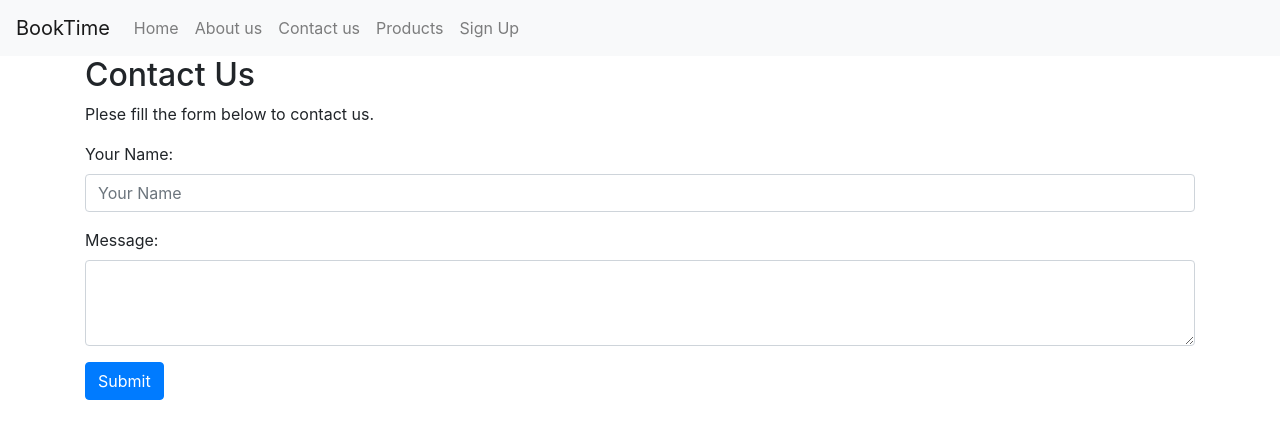
After one commit to antocaroca/clase-4, a Django app: page /contact-us in a window 1280 px wide. The commit adds this page. Shown: the top 439 px of the page. Run offline with Django 3.2, Linux system fonts and the light colour scheme; some libraries are stand-ins or nearby versions.

Commit message:
ultima clase

```diff
--- a/booktime/urls.py
+++ b/fonasa_project/urls.py
@@ -1,4 +1,4 @@
-"""booktime URL Configuration
+"""fonasa_project URL Configuration
 
 The `urlpatterns` list routes URLs to views. For more information please see:
     https://docs.djangoproject.com/en/2.2/topics/http/urls/
--- a/booktime/wsgi.py
+++ b/fonasa_project/wsgi.py
@@ -1,5 +1,5 @@
 """
-WSGI config for booktime project.
+WSGI config for fonasa_project project.
 
 It exposes the WSGI callable as a module-level variable named ``application``.
 
@@ -11,6 +11,6 @@ import os
 
 from django.core.wsgi import get_wsgi_application
 
-os.environ.setdefault('DJANGO_SETTINGS_MODULE', 'booktime.settings')
+os.environ.setdefault('DJANGO_SETTINGS_MODULE', 'fonasa_project.settings')
 
 application = get_wsgi_application()
--- /dev/null
+++ b/main/forms.py
@@ -0,0 +1,42 @@
+from django import forms
+from django.core.mail import send_mail
+from django.contrib.auth.forms import (UserCreationForm as DjangoUserCreationform)
+from django.contrib.auth.models import User
+from django.contrib.auth.forms import UsernameField
+
+class ContactForm(forms.Form):
+    name = forms.CharField(label='Your Name', max_length=100)
+    message = forms.CharField(max_length=600, widget=forms.Textarea)
+
+    def send_mail(self):
+        message = "From:{0}\n{1}".format(
+            self.cleaned_data["name"],
+            self.cleaned_data["message"],
+        )
+
+        send_mail(
+            "Site message",
+            message,
+            "site@mybooktime.cl",
+            ["customer@mybooktime.cl"],
+            fail_silently=False
+        )
+
+class UserCreationForm(DjangoUserCreationform):
+    """
+    Formulario de creación de usuario
+    """
+    class meta(DjangoUserCreationform.Meta):
+        model = User
+        fields = ("email",)
+        field_classes = {"email":UsernameField}
+
+    def send_mail(self):
+        message = "Welcome {}".format(self.cleaned_data["email"])
+        send_mail(
+            "Welcome to BookTime",
+            message,
+            "site@mybooktime.cl",
+            [self.cleaned_data["email"]],
+            fail_silently=True
+        )
--- a/main/templates/base.html
+++ b/main/templates/base.html
@@ -6,7 +6,8 @@
     <meta name="viewport" content="width=device-width, initial-scale=1.0">
     <meta http-equiv="X-UA-Compatible" content="ie=edge">
     <!--Boostrap CSS-->
-    <link rel="stylesheet" href="{% static 'css/bootstrap.min.css' %}">
+    <link rel="stylesheet" href="https://stackpath.bootstrapcdn.com/bootstrap/4.3.1/css/bootstrap.min.css" integrity="sha384-ggOyR0iXCbMQv3Xipma34MD+dH/1fQ784/j6cY/iJTQUOhcWr7x9JvoRxT2MZw1T" crossorigin="anonymous">
+
     <title>BookTime</title>
 </head>
 <body>
@@ -23,17 +24,27 @@
                 <li class="nav-item">
                     <a class="nav-link" href="/about-us/">About us</a>
                 </li>
+                <li class="nav-item">
+                    <a class="nav-link" href="{% url 'contact-us' %}">Contact us</a>
+                </li>
+                <li class="nav-item">
+                    <a class="nav-link" href="{% url 'products' %}">Products</a>
+                </li>
+                <li class="nav-item">
+                    <a class="nav-link" href="{% url 'signup' %}">Sign Up</a>
+                </li>
             </ul>
         </div>
     </nav>
-
+<div class="container">
     {% block content %}
 
     {% endblock content %}
+</div>
+<script src="https://code.jquery.com/jquery-3.3.1.slim.min.js" integrity="sha384-q8i/X+965DzO0rT7abK41JStQIAqVgRVzpbzo5smXKp4YfRvH+8abtTE1Pi6jizo" crossorigin="anonymous"></script>
+<script src="https://cdnjs.cloudflare.com/ajax/libs/popper.js/1.14.7/umd/popper.min.js" integrity="sha384-UO2eT0CpHqdSJQ6hJty5KVphtPhzWj9WO1clHTMGa3JDZwrnQq4sF86dIHNDz0W1" crossorigin="anonymous"></script>
+<script src="https://stackpath.bootstrapcdn.com/bootstrap/4.3.1/js/bootstrap.min.js" integrity="sha384-JjSmVgyd0p3pXB1rRibZUAYoIIy6OrQ6VrjIEaFf/nJGzIxFDsf4x0xIM+B07jRM" crossorigin="anonymous"></script>
+    <!--Script Boostrap-->
 
-    <!--Script Boostrap-->
-    <script src="{% static 'js/jquery-3.4.1.min.js' %}"></script>
-    <script src="{% static 'js/popper.min.js' %}"></script>
-    <script src="{% static 'js/bootstrap.min.js' %}"></script>
 </body>
 </html>
--- /dev/null
+++ b/main/templates/contact_form.html
@@ -0,0 +1,39 @@
+{% extends "base.html" %}
+
+{% block content %}
+
+    <h2>Contact Us</h2>
+    <p>Plese fill the form below to contact us.</p>
+    <form method="post">
+        {% csrf_token %}
+        <div class="form-group">
+                {{ form.name.label_tag }}
+                <input type="text" name="name" id="id_name"
+                class="form-control {% if form.name.errors %} is-ivalid {% endif %}"
+                placeholder="Your Name" value="{{ form.name.value | default:'' }}"
+                >
+                {% if form.name.errors %}
+                <div class="invalid-feedback">
+                    {{ form.name.errors }}
+                </div>
+                {% endif %}
+        </div>
+        <div class="form-group">
+            {{ form.message.label_tag }}
+            <textarea class="form-control" {% if form.message.errors %} is-invalid {% endif %}
+                name="message" id="id_message"  rows="3">
+                    {{ form.message.value | default:"" }}
+            </textarea>
+            {% if form.message.errors %}
+                <div class="invalid-feedback">
+                    {{ form.message.errors }}
+                </div>
+            {% endif %}
+        </div>
+        <button type="submit" class="btn btn-primary">
+            Submit
+        </button>
+    </form>
+
+
+{% endblock content %}
--- a/main/templates/home.html
+++ b/main/templates/home.html
@@ -3,7 +3,7 @@
 {% block content %}
 
 <h2>Home</h2>
-<button class="btn btn" style="background-color: red;"> holi</button>
+<button class="btn btn-primary"> holi</button>
 
 <p>Lorem ipsum dolor sit amet consectetur adipisicing elit. Laborum, tenetur
 quaerat laboriosam facilis laudantium illum ad, amet explicabo aliquam
--- a/main/urls.py
+++ b/main/urls.py
@@ -1,8 +1,11 @@
 from django.urls import path
-from django.views.generic import TemplateView
+from django.views.generic import TemplateView, FormView
+from main import views
 
 urlpatterns = [
     path('about-us/', TemplateView.as_view(template_name='about.html'), name="about"),
     path('', TemplateView.as_view(template_name='home.html'), name="home"),
-
+    path('contact-us', views.ContactUsView.as_view(), name="contact-us",),
+    path('products', views.ProductList.as_view(), name="products",),
+    path('signup', views.SignupView.as_view(), name="signup",),
 ]
--- a/main/views.py
+++ b/main/views.py
@@ -1,6 +1,61 @@
 from django.shortcuts import render
-
+from django.views.generic.edit import FormView
+from django.views.generic.list import ListView
+from main import forms
+from main import models
+from django.contrib.auth import login, authenticate
+from django.contrib import messages
 # Create your views here.
 
+class SignupView(FormView):
+    template_name = "signup.html"
+    form_class = forms.UserCreationForm
+
+    def get_success_url(self):
+        redirect_to = self.request.GET.get("next", "/")
+        return redirect_to
+
+    def form_valid(self, form):
+        response = super().form_valid(form)
+        form.save()
+        email = form.cleaned_data.get("email")
+        raw_password = form.cleaned_data.get("password1")
+        user = authenticate(email=email, password=raw_password)
+        login(self.request, user)
+
+        form.send.mail()
+        messages.info(self.request, "Te has logueado correctamente")
+        return response
+
+
 def home(request):
+    """
+    Página de inicio
+
+    """
     return (render(request, "home.html", {}))
+
+class ContactUsView(FormView):
+    """
+    Formulario de contacto
+
+    """
+    template_name = "contact_form.html"
+    form_class = forms.ContactForm
+    success_url = "/"
+
+    def form_valid(self, form):
+        form.send_mail()
+        return super().form_valid(form)
+
+class ProductList(ListView):
+    """
+    Lista de productos
+
+    """
+
+    template_name = "product_list.html"
+
+    def get_queryset(self):
+        products = models.Producto.objects.all()
+        return products.order_by("name")
--- a/manage.py
+++ b/manage.py
@@ -5,7 +5,7 @@ import sys
 
 
 def main():
-    os.environ.setdefault('DJANGO_SETTINGS_MODULE', 'booktime.settings')
+    os.environ.setdefault('DJANGO_SETTINGS_MODULE', 'fonasa_project.settings')
     try:
         from django.core.management import execute_from_command_line
     except ImportError as exc:
```
Also changed, not shown: fonasa_project/settings.py (renamed from booktime/settings.py, +15 -3 lines), main/templates/product_list.html (added, +13 -0 lines), main/templates/signup.html (added, +39 -0 lines), fonasa_project/__init__.py (added).
